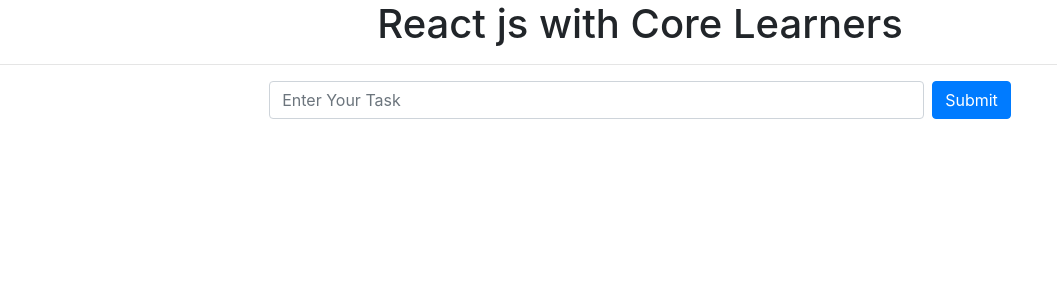
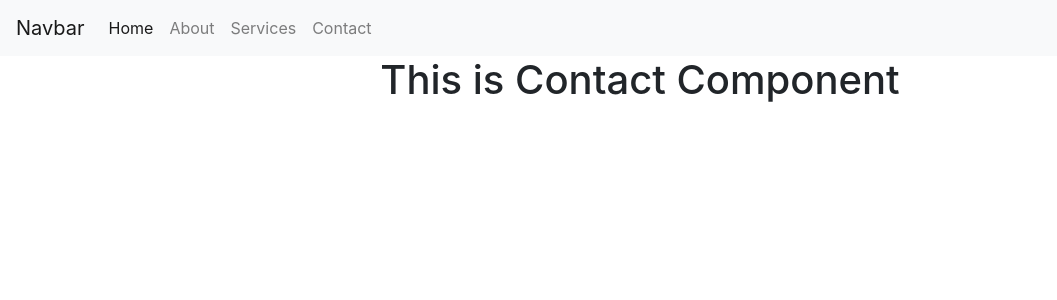
Before and after one commit to samraat121/Reactjs-code-for-everyone, a React (Create React App) app: page /contact in a window 1280 px wide. Shown: the top 300 px of the page, without its empty margins (0-1057 px from the left). Built offline with nearby package versions, Linux system fonts and the light colour scheme.

Commit message:
React Router

```diff
--- a/package.json
+++ b/package.json
@@ -8,6 +8,7 @@
     "@testing-library/user-event": "^12.8.3",
     "react": "^17.0.2",
     "react-dom": "^17.0.2",
+    "react-router-dom": "^5.2.0",
     "react-scripts": "4.0.3",
     "sweetalert": "^2.1.2",
     "web-vitals": "^1.1.2"
--- a/src/App.js
+++ b/src/App.js
@@ -3,16 +3,45 @@ import './App.css';
 import FC from './FC';
 import Login from './Login';
 import Todos from './Todos';
+import Navbar from './Navbar'
+import Home from './pages/Home'
+import Contact from './pages/Contact'
+import Services from './pages/Services'
+import About from './pages/About'
+
+import {
+  BrowserRouter as Router,
+  Switch,
+  Route,
+  Link
+} from "react-router-dom";
 
 function App() {
   return (
-    <div className="App">
-      <h1 className="text-center">React js with Core Learners</h1> <hr />
-      {/* <FC /> */}
-      {/* <Login /> */}
-      <Todos />
+    <Router>
+      <div className="App">
+      <Navbar />
 
-    </div>
+      <Switch>
+          <Route exact path="/">
+            <Home />
+          </Route>
+
+          <Route exact path="/about">
+            <About />
+          </Route>
+
+          <Route exact path="/contact">
+            <Contact />
+          </Route>
+
+          <Route exact path="/services">
+            <Services />
+          </Route>
+
+        </Switch>
+      </div>
+    </Router>
   );
 }
 
--- /dev/null
+++ b/src/Navbar.js
@@ -0,0 +1,34 @@
+import React from 'react'
+import {Route,Link} from 'react-router-dom'
+
+function Navbar() {
+    return (
+        <div>
+            <nav className="navbar navbar-expand-lg navbar-light bg-light">
+                <Link className="navbar-brand" to='/'>Navbar</Link>
+                <button className="navbar-toggler" type="button" data-toggle="collapse" data-target="#navbarNav" aria-controls="navbarNav" aria-expanded="false" aria-label="Toggle navigation">
+                    <span className="navbar-toggler-icon"></span>
+                </button>
+                <div className="collapse navbar-collapse" id="navbarNav">
+                    <ul className="navbar-nav">
+                    <li className="nav-item active">
+                        <Link className="nav-link" to='/'>Home</Link>
+                    </li>
+                    <li className="nav-item">
+                        <Link className="nav-link" to='/about'>About</Link>
+                    </li>
+                    <li className="nav-item">
+                        <Link className="nav-link" to='/services'>Services</Link>
+                    </li>
+                    <li className="nav-item">
+                        <Link className="nav-link" to='/contact'>Contact</Link>
+                    </li>
+                    </ul>
+                </div>
+            </nav>
+
+        </div>
+    )
+}
+
+export default Navbar
--- /dev/null
+++ b/src/pages/About.js
@@ -0,0 +1,11 @@
+import React from 'react'
+
+function About() {
+    return (
+        <div>
+            <h1 className='text-center'>This is About Component</h1>
+        </div>
+    )
+}
+
+export default About
--- /dev/null
+++ b/src/pages/Contact.js
@@ -0,0 +1,12 @@
+import React from 'react'
+
+function Contact() {
+    return (
+        <div>
+
+            <h1 className='text-center'>This is Contact Component</h1>
+        </div>
+    )
+}
+
+export default Contact
--- /dev/null
+++ b/src/pages/Home.js
@@ -0,0 +1,11 @@
+import React from 'react'
+
+function Home() {
+    return (
+        <div>
+            <h1 className='text-center'>This is Home Component</h1>
+        </div>
+    )
+}
+
+export default Home
--- /dev/null
+++ b/src/pages/Services.js
@@ -0,0 +1,12 @@
+import React from 'react'
+
+function Services() {
+    return (
+        <div>
+
+            <h1 className='text-center'>This is Services Component</h1>
+        </div>
+    )
+}
+
+export default Services
```
Also changed, not shown: 1 other file (tests, documents, lock files or other folders).
